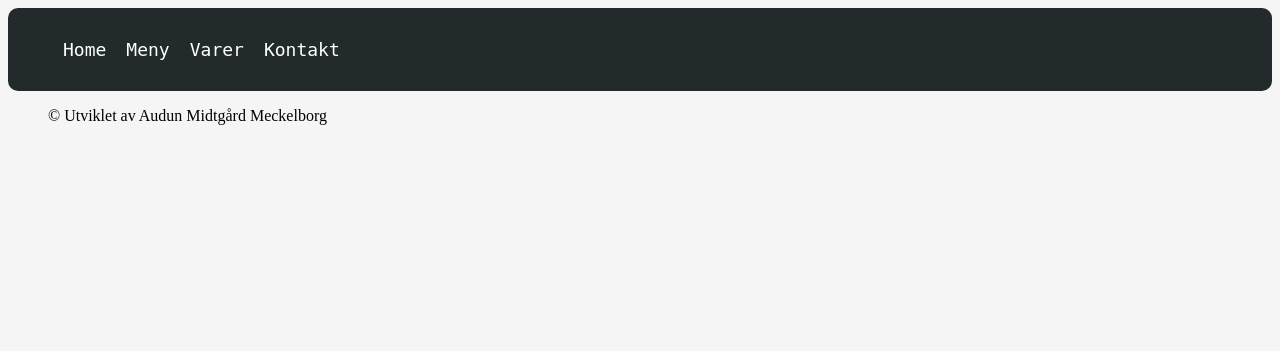
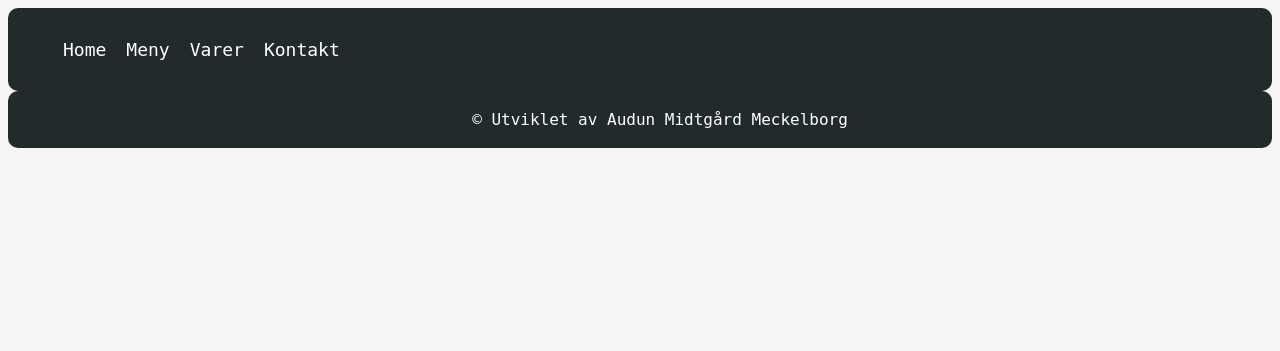
Before and after one commit to audun-web/kantina-utenAI, a Flask app: page / in a window 1280 px wide. Shown: the top 351 px of the page. Run offline with Flask 3, Linux system fonts and the light colour scheme.

Commit message:
enkelt stylet footer

```diff
--- a/static/css/style.css
+++ b/static/css/style.css
@@ -29,3 +29,16 @@ nav ul li a {
 nav ul li a:hover {
     color: #BD000C;
 }
+
+footer {
+    background-color: #222A2B;
+    border-radius: 10px;
+    padding: 3px;
+    text-align: center;
+    color: white;
+
+}
+
+footer p {
+    font-family: 'Jetbrains Mono', monospace;
+}
```
